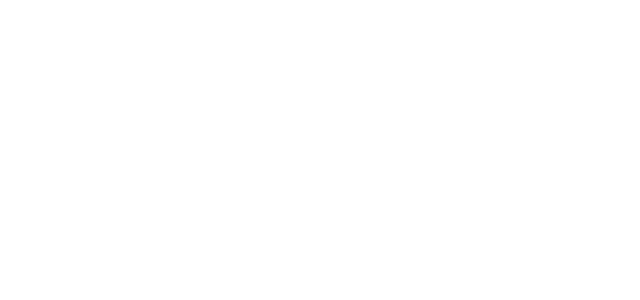
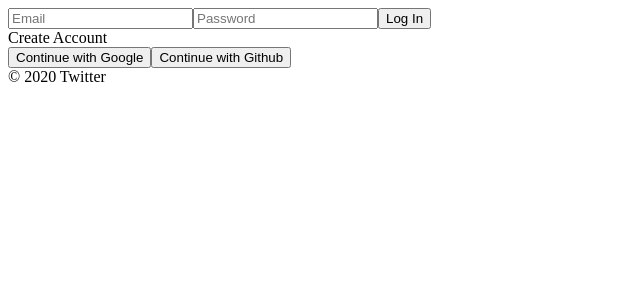
Before and after one commit to wdh005/twitterClone, a React (Create React App) app: page / in a window 1280 px wide. Shown: the top 300 px of the page, without its empty margins (0-640 px from the left). Built offline with nearby package versions, Linux system fonts and the light colour scheme; no server answers.

Commit message:
components 생성

```diff
--- a/src/App.js
+++ /dev/null
@@ -1,7 +0,0 @@
-import React from "react";
-
-function App() {
-  return <div className="App"></div>;
-}
-
-export default App;
--- /dev/null
+++ b/src/components/App.js
@@ -0,0 +1,30 @@
+import React, { useState, useEffect } from "react";
+import AppRouter from "./Router";
+import { authService } from "../myFirebase";
+
+function App() {
+    const [init, setInit] = useState(false);
+    const [isLoggedIn, setIsLoggedIn] = useState(false);
+    useEffect(() => {
+        authService.onAuthStateChanged((user) => {
+            if (user) {
+                setIsLoggedIn(true);
+            } else {
+                setIsLoggedIn(false);
+            }
+            setInit(true);
+        });
+    }, []);
+    return (
+        <>
+            {init ? (
+                <AppRouter isLoggedIn={isLoggedIn} />
+            ) : (
+                "Initializing ....."
+            )}
+            <footer>&copy; {new Date().getFullYear()} Twitter </footer>
+        </>
+    );
+}
+
+export default App;
--- /dev/null
+++ b/src/components/Navigation.js
@@ -0,0 +1,15 @@
+import React from "react";
+import { Link } from "react-router-dom";
+const Navigation = () => (
+    <nav>
+        <ul>
+            <li>
+                <Link to="/">Home</Link>
+            </li>
+            <li>
+                <Link to="/profile">My Profile</Link>
+            </li>
+        </ul>
+    </nav>
+);
+export default Navigation;
--- /dev/null
+++ b/src/components/Router.js
@@ -0,0 +1,32 @@
+import React from "react";
+import { HashRouter as Router, Route, Switch } from "react-router-dom";
+import Auth from "../routes/Auth";
+import Home from "../routes/Home";
+import Profile from "../routes/Profile";
+import Navigation from "./Navigation";
+
+const AppRouter = ({ isLoggedIn }) => {
+    return (
+        <Router>
+            {isLoggedIn && <Navigation />}
+            <Switch>
+                {isLoggedIn ? (
+                    <>
+                        <Route exact path="/">
+                            <Home />
+                        </Route>
+                        <Route exact path="/profile">
+                            <Profile />
+                        </Route>
+                    </>
+                ) : (
+                    <Route exact path="/">
+                        <Auth />
+                    </Route>
+                )}
+            </Switch>
+        </Router>
+    );
+};
+
+export default AppRouter;
--- a/src/index.js
+++ b/src/index.js
@@ -1,6 +1,6 @@
 import React from "react";
 import ReactDOM from "react-dom";
-import App from "./App";
+import App from "./components/App";
 
 ReactDOM.render(
   <React.StrictMode>
--- /dev/null
+++ b/src/myFirebase.js
@@ -0,0 +1,18 @@
+import * as firebase from "firebase/app";
+import "firebase/auth";
+import "firebase/firestore";
+
+const firebaseConfig = {
+    apiKey: process.env.REACT_APP_API_KEY,
+    authDomain: process.env.REACT_APP_AUTH_DOMAIN,
+    databaseURL: process.env.REACT_APP_DATABASE_URL,
+    projectId: process.env.REACT_APP_PROJECT_ID,
+    storageBucket: process.env.REACT_APP_STORAGE_BUCKET,
+    messagingSenderId: process.env.REACT_APP_MESSAGIN_ID,
+    appId: process.env.REACT_APP_APP_ID,
+};
+
+firebase.initializeApp(firebaseConfig);
+export const firebaseInstance = firebase;
+export const authService = firebase.auth();
+export const dbService = firebase.firestore();
```
